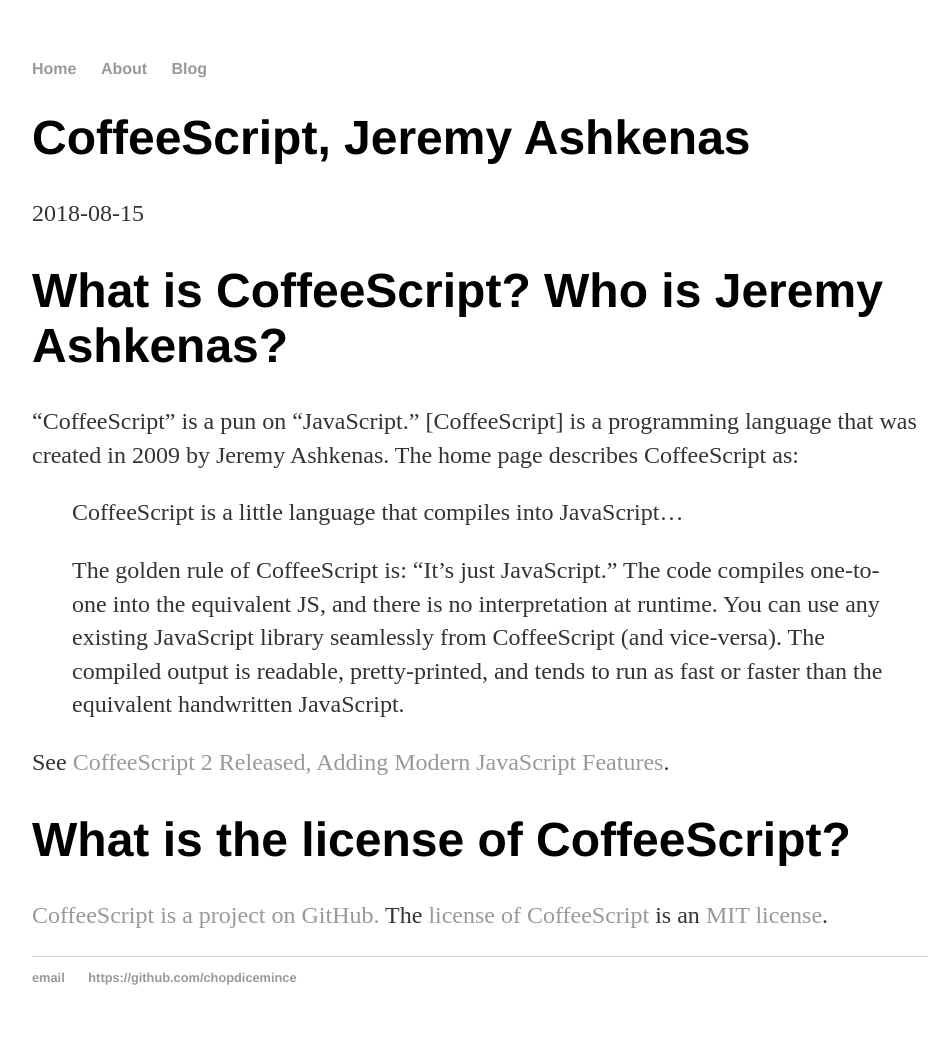
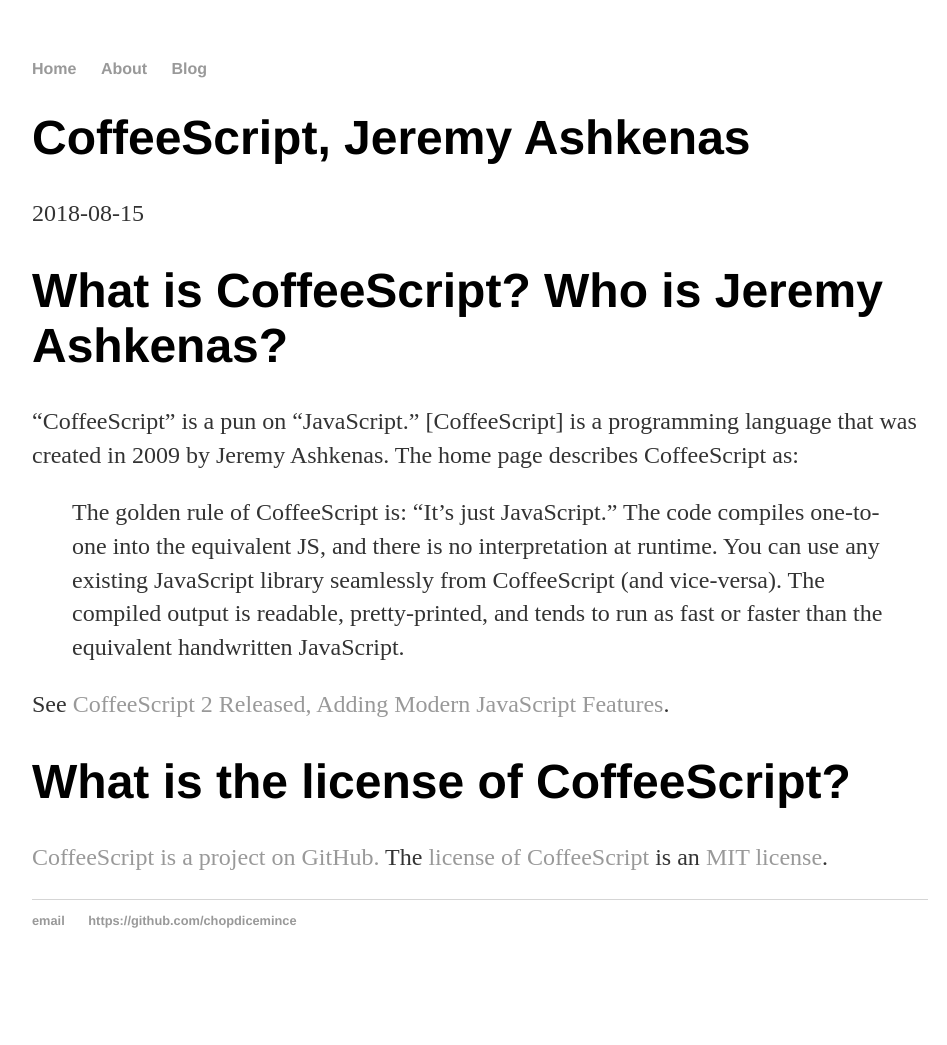
Before and after one commit to chopdicemince/chopdicemince.github.io, a Jekyll site: the page built from _posts/2018-08-15-coffeescript-jeremy-ashkenas.md, in a window 1280 px wide. Shown: the whole page, without its empty margins (160-1107 px from the left). Built offline with Jekyll 4.4.1, drawn with Linux system fonts in a browser that asks for light colours; after the commit the page ends 988 px from its top, so only the background shows below that.

Commit message:
Delete some quoted text

```diff
--- a/_posts/2018-08-15-coffeescript-jeremy-ashkenas.md
+++ b/_posts/2018-08-15-coffeescript-jeremy-ashkenas.md
@@ -8,8 +8,6 @@
 
 "CoffeeScript" is a pun on "JavaScript." [CoffeeScript] is a programming language that was created in 2009 by Jeremy Ashkenas. The home page describes CoffeeScript as:
 
-> CoffeeScript is a little language that compiles into JavaScript...
->
 > The golden rule of CoffeeScript is: “It’s just JavaScript.” The code compiles one-to-one into the equivalent JS, and there is no interpretation at runtime. You can use any existing JavaScript library seamlessly from CoffeeScript (and vice-versa). The compiled output is readable, pretty-printed, and tends to run as fast or faster than the equivalent handwritten JavaScript.
 
 See [CoffeeScript 2 Released, Adding Modern JavaScript Features](https://www.infoq.com/news/2017/10/coffeescript-2-released).
```
